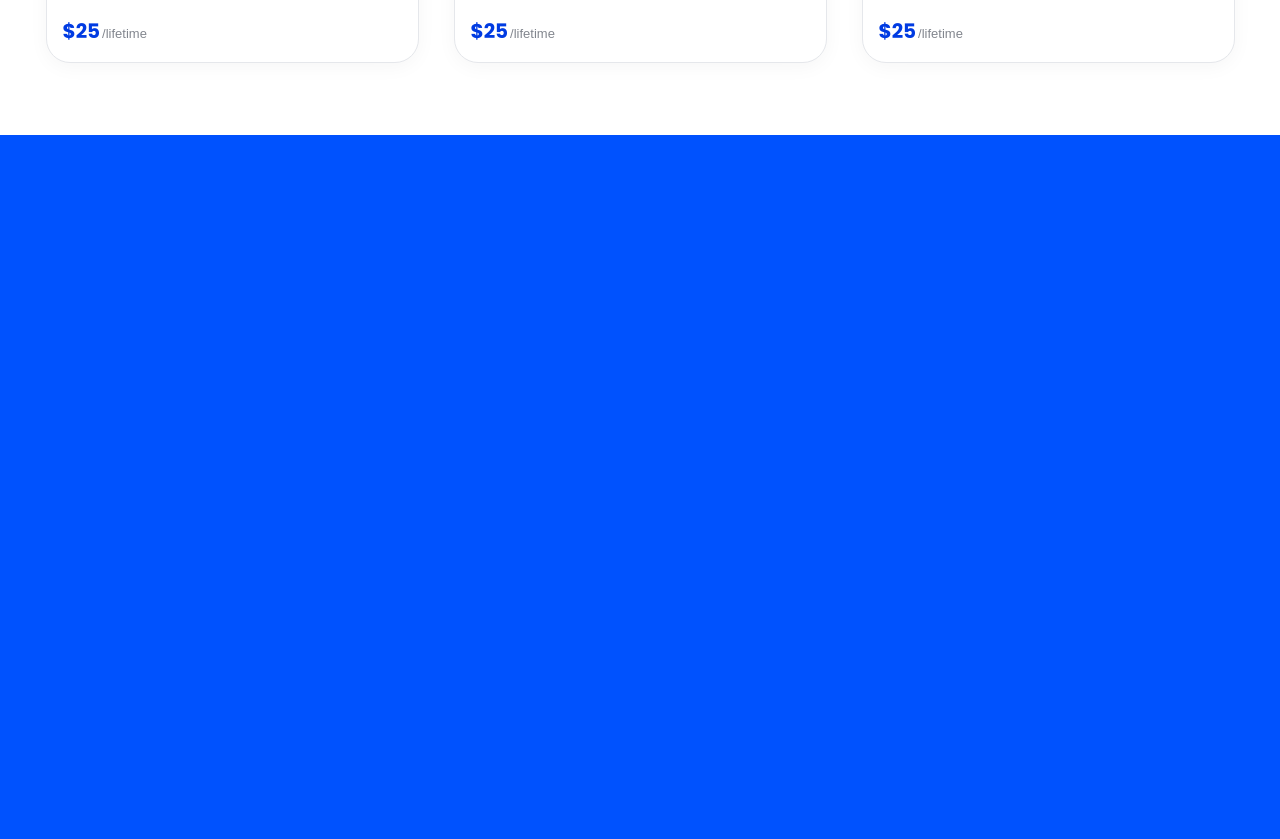
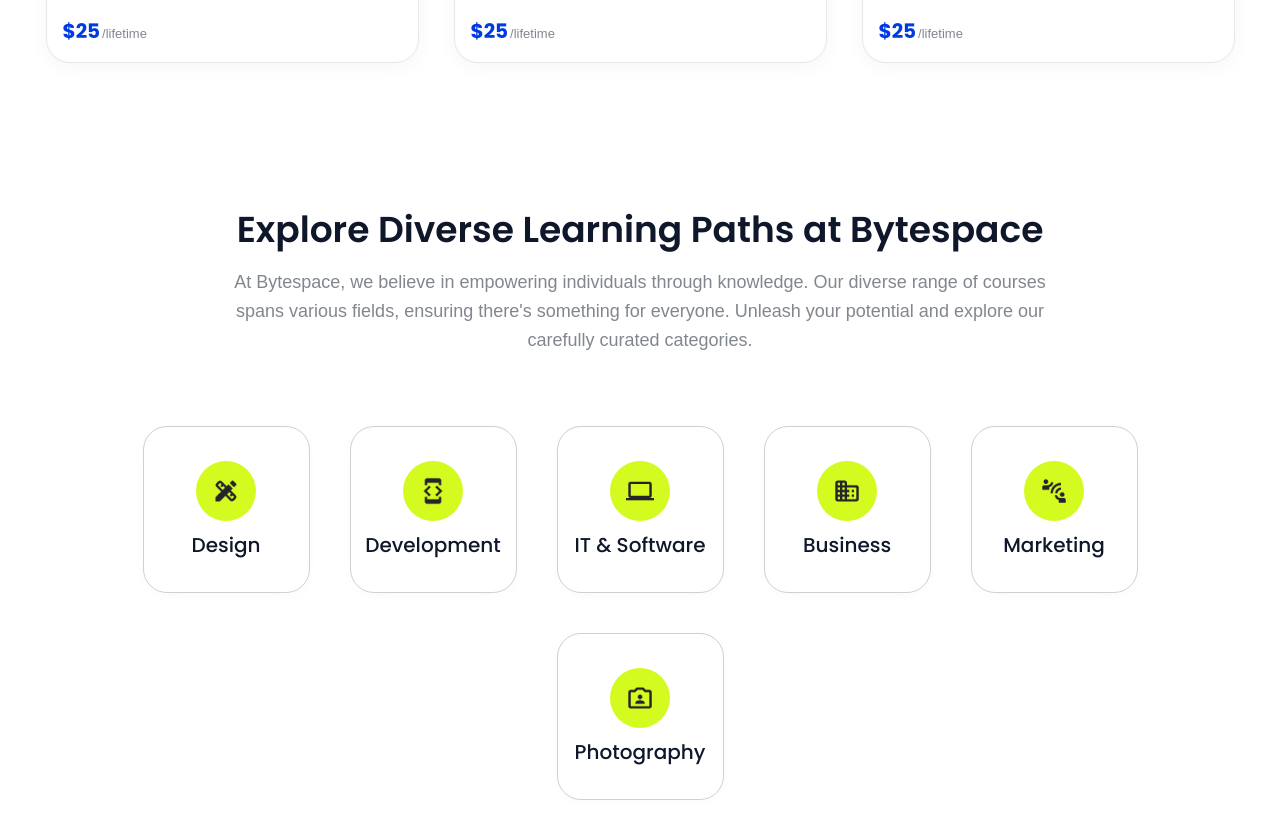
Before and after one commit to miazi2003/Bytespace, a Next.js app: page / in a window 1280 px wide. Shown: the part 2640-3479 px from the top of the page. Before the commit the page ends 2775 px from the top, so only its background shows below. Built offline with nearby package versions, Linux system fonts and the light colour scheme; a web font is replaced by a local one.

Commit message:
feat: add learning paths section

```diff
--- a/app/page.jsx
+++ b/app/page.jsx
@@ -3,6 +3,7 @@
 import Hero from '../components/Hero';
 import LogoBar from '../components/LogoBar';
 import ExploreCourses from '../components/ExploreCourses';
+import LearningPaths from '../components/LearningPaths';
 
 export default function Home() {
   return (
@@ -13,6 +14,7 @@
       </div>
       <LogoBar />
       <ExploreCourses />
+      <LearningPaths />
     </div>
   );
 }
--- /dev/null
+++ b/components/LearningPaths.jsx
@@ -0,0 +1,79 @@
+import React from 'react';
+
+const CATEGORIES = [
+  {
+    id: 'design',
+    name: 'Design',
+    icon: '/icon-images/Frame (7).png',
+    alt: 'Design Icon',
+  },
+  {
+    id: 'development',
+    name: 'Development',
+    icon: '/icon-images/Style=Filled.png',
+    alt: 'Development Icon',
+  },
+  {
+    id: 'it-software',
+    name: 'IT & Software',
+    icon: '/icon-images/Style=Filled (1).png',
+    alt: 'IT & Software Icon',
+  },
+  {
+    id: 'business',
+    name: 'Business',
+    icon: '/icon-images/Style=Round.png',
+    alt: 'Business Icon',
+  },
+  {
+    id: 'marketing',
+    name: 'Marketing',
+    icon: '/icon-images/Style=Outlined (1).png',
+    alt: 'Marketing Icon',
+  },
+  {
+    id: 'photography',
+    name: 'Photography',
+    icon: '/icon-images/Style=Outlined (2).png',
+    alt: 'Photography Icon',
+  },
+];
+
+export default function LearningPaths() {
+  return (
+    <section className="w-full py-[72px] bg-white flex flex-col items-center">
+      {/* Header Container */}
+      <div className="w-full px-6 max-w-[880px] mx-auto text-center">
+        <h2 className="font-poppins font-semibold text-[30px] md:text-[36px] text-[#0F172A] leading-tight mb-4">
+          Explore Diverse Learning Paths at Bytespace
+        </h2>
+        <p className="font-satoshi text-[16px] md:text-[18px] text-[#82868E] leading-relaxed">
+          At Bytespace, we believe in empowering individuals through knowledge. Our diverse range of courses spans various fields, ensuring there's something for everyone. Unleash your potential and explore our carefully curated categories.
+        </p>
+      </div>
+
+      {/* Categories Icon Container */}
+      <div className="w-full px-6 lg:px-[120px] mx-auto mt-[70px]">
+        <div className="flex flex-wrap items-center justify-center gap-6 lg:gap-[40px]">
+          {CATEGORIES.map((cat) => (
+            <div
+              key={cat.id}
+              className="w-[167px] h-[167px] bg-white rounded-[24px] border border-[#CED0D3] flex flex-col items-center justify-center gap-3 shadow-[0_2px_12px_rgba(0,0,0,0.02)]"
+            >
+              <div className="w-[60px] h-[60px] rounded-full bg-[#D4FB20] flex items-center justify-center flex-shrink-0">
+                <img
+                  src={cat.icon}
+                  alt={cat.alt}
+                  className="w-[28px] h-[28px] object-contain"
+                />
+              </div>
+              <span className="font-poppins font-medium text-[20px] text-[#0F172A] text-center leading-tight">
+                {cat.name}
+              </span>
+            </div>
+          ))}
+        </div>
+      </div>
+    </section>
+  );
+}
```
